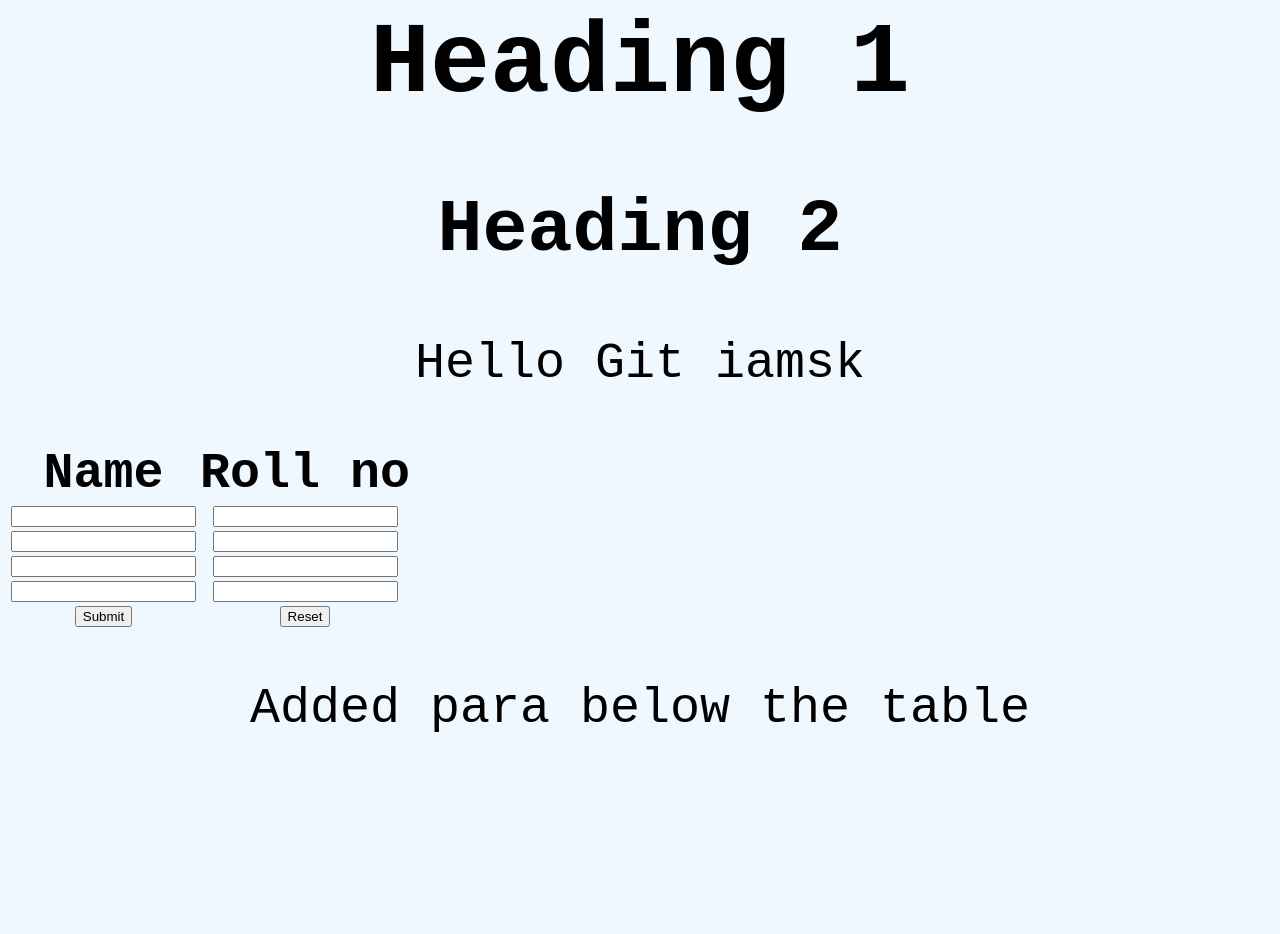
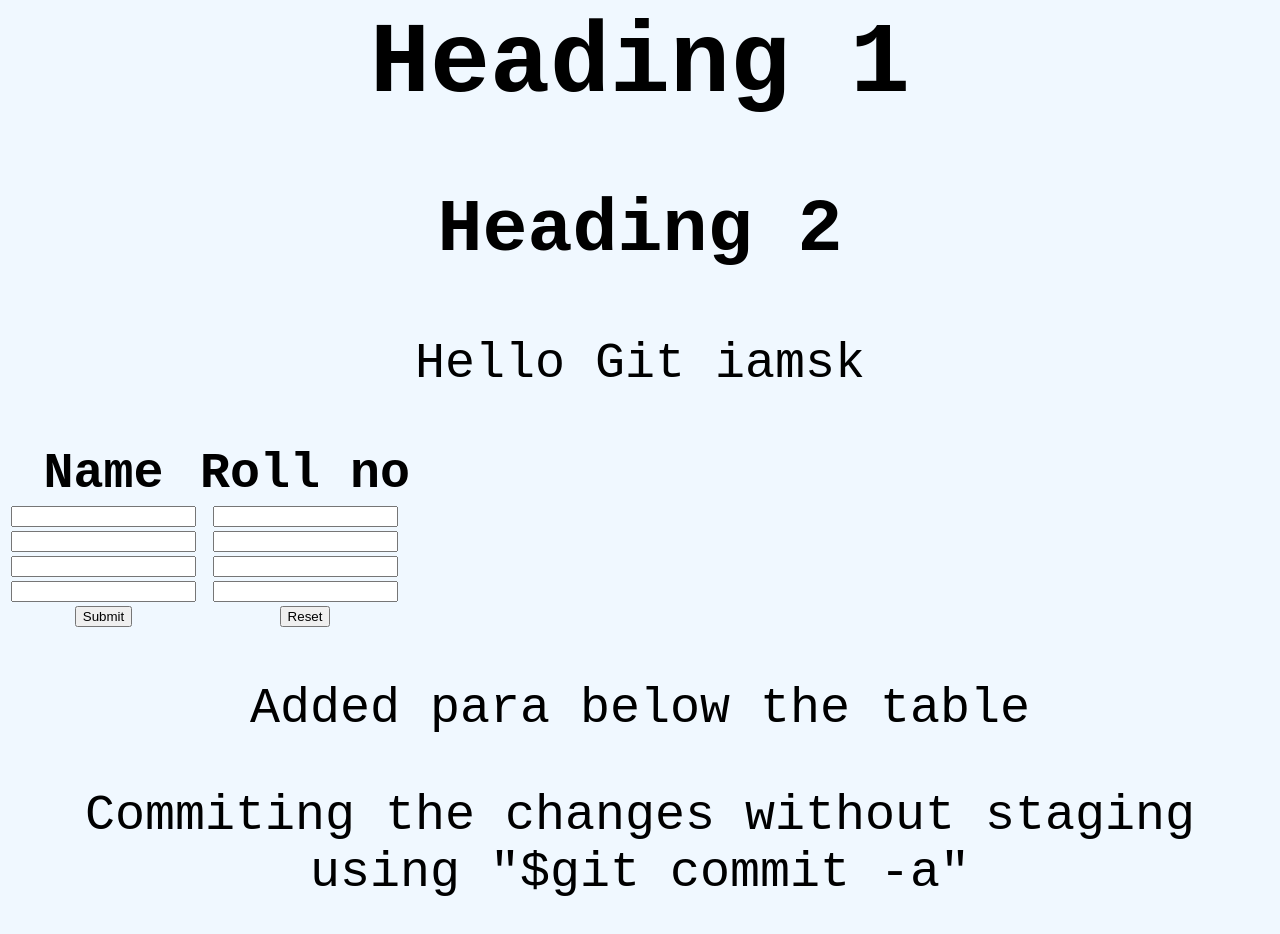
Before and after one commit to tech-sap/LearningGit, a plain HTML site: page index.html in a window 1280 px wide. Before the commit the page ends 800 px from the top, so only its background shows below. Drawn offline with Linux system fonts and the light colour scheme.

Commit message:
Here i have amended the previously done commit(recentlly)

```diff
--- a/index.html
+++ b/index.html
@@ -41,5 +41,6 @@
             </tr>
         </table>
         <p> Added para below the table</p>
+        <p>Commiting the changes without staging using "$git commit -a"</p>
     </body>
 </html>
```
